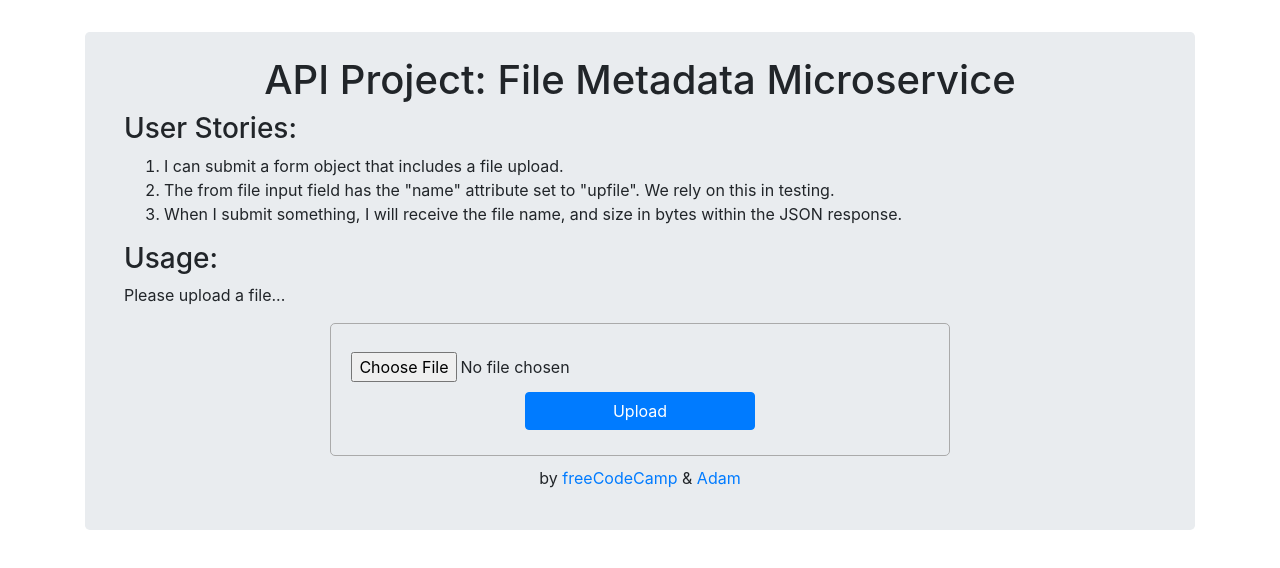
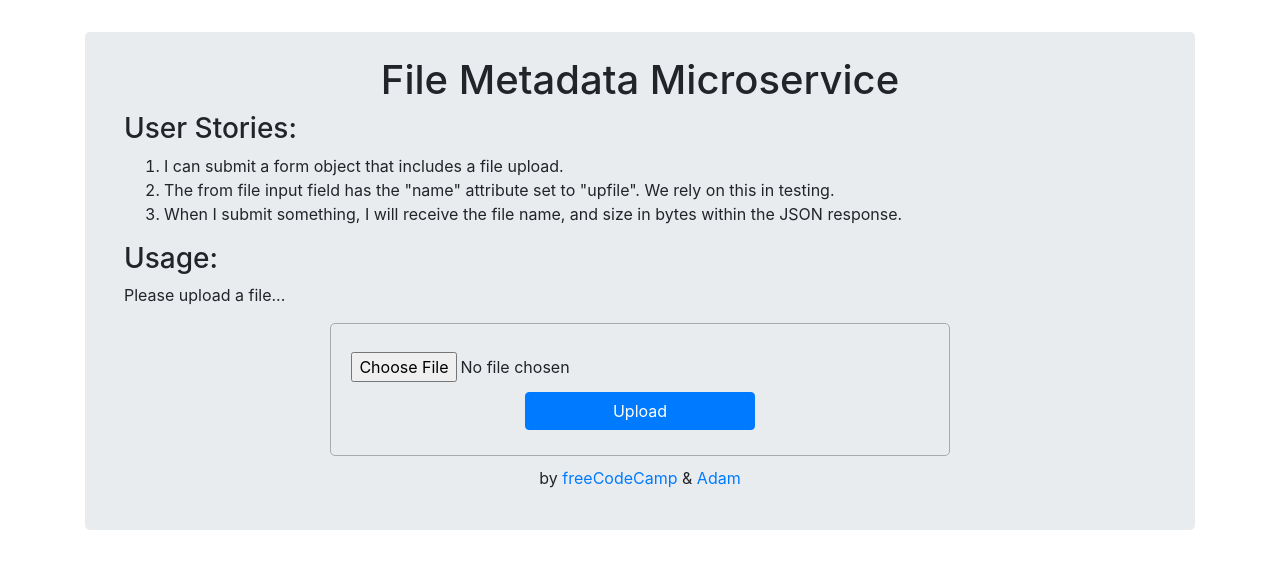
Before and after one commit to Adam777Z/freecodecamp-project-file-metadata, a website: page views/index.html in a window 1280 px wide. Drawn offline with nearby package versions, Linux system fonts and the light colour scheme.

Commit message:
Updated with Glitch

```diff
--- a/views/index.html
+++ b/views/index.html
@@ -1,7 +1,8 @@
 <!DOCTYPE html>
 <html>
 <head>
-	<title>File Metadata</title>
+	<title>File Metadata Microservice</title>
+	<meta name="description" content="freeCodeCamp - APIs and Microservices Project: File Metadata Microservice">
 	<link rel="shortcut icon" href="https://cdn.glitch.com/us-east-1%3A52a203ff-088b-420f-81be-45bf559d01b1%2Ffavicon.ico" type="image/x-icon">
 	<!-- <link href="https://fonts.googleapis.com/css?family=Roboto" rel="stylesheet" type="text/css"> -->
 	<link rel="stylesheet" href="https://cdnjs.cloudflare.com/ajax/libs/twitter-bootstrap/4.2.1/css/bootstrap.min.css" integrity="sha384-GJzZqFGwb1QTTN6wy59ffF1BuGJpLSa9DkKMp0DgiMDm4iYMj70gZWKYbI706tWS" crossorigin="anonymous">
@@ -13,7 +14,7 @@
 			<div class="col">
 				<div class="jumbotron p-4">
 					<div class="container">
-						<h1 id="title" class="text-center">API Project: File Metadata Microservice</h1>
+						<h1 id="title" class="text-center">File Metadata Microservice</h1>
 
 						<h3>User Stories:</h3>
 						<ol>
```
Also changed, not shown: package.json (+5 -5 lines), README.md.
